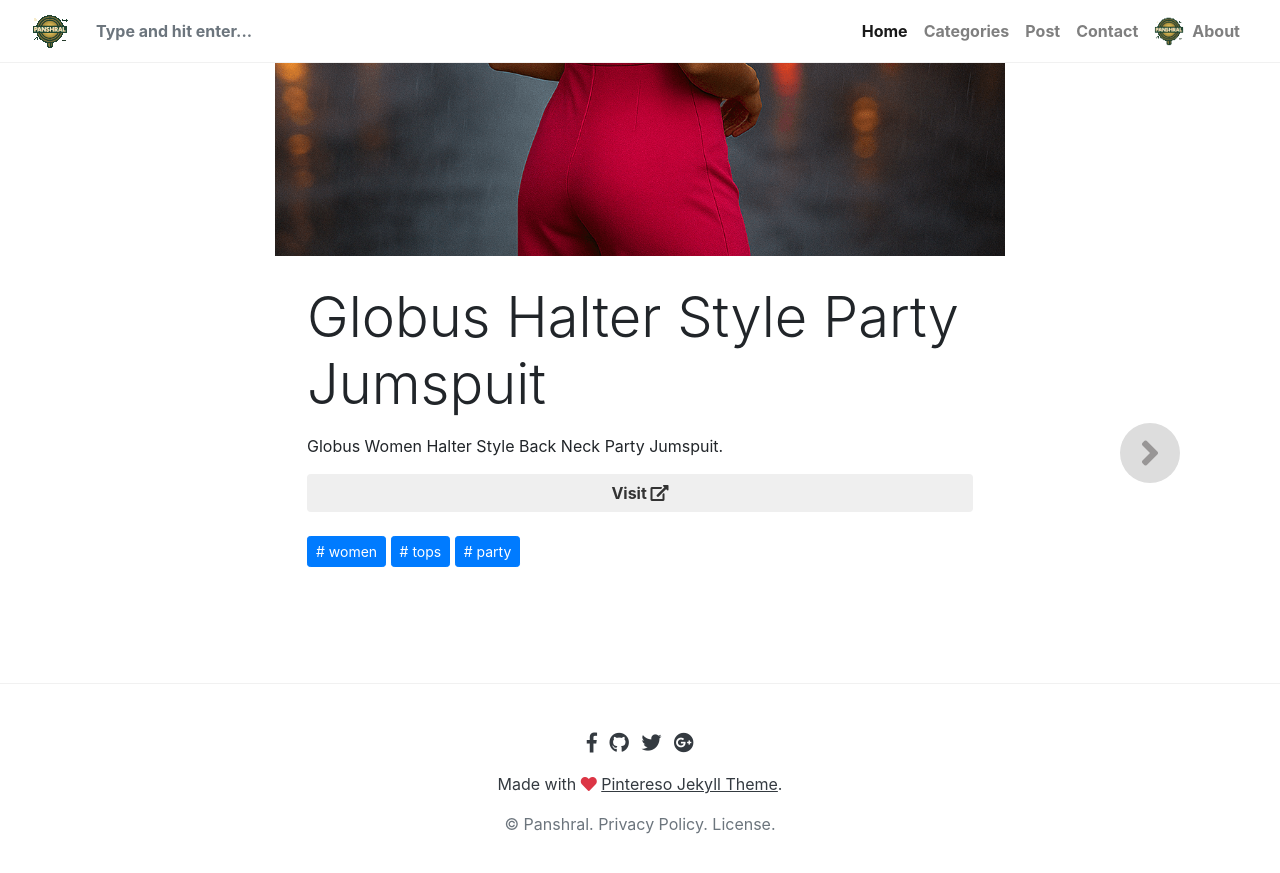
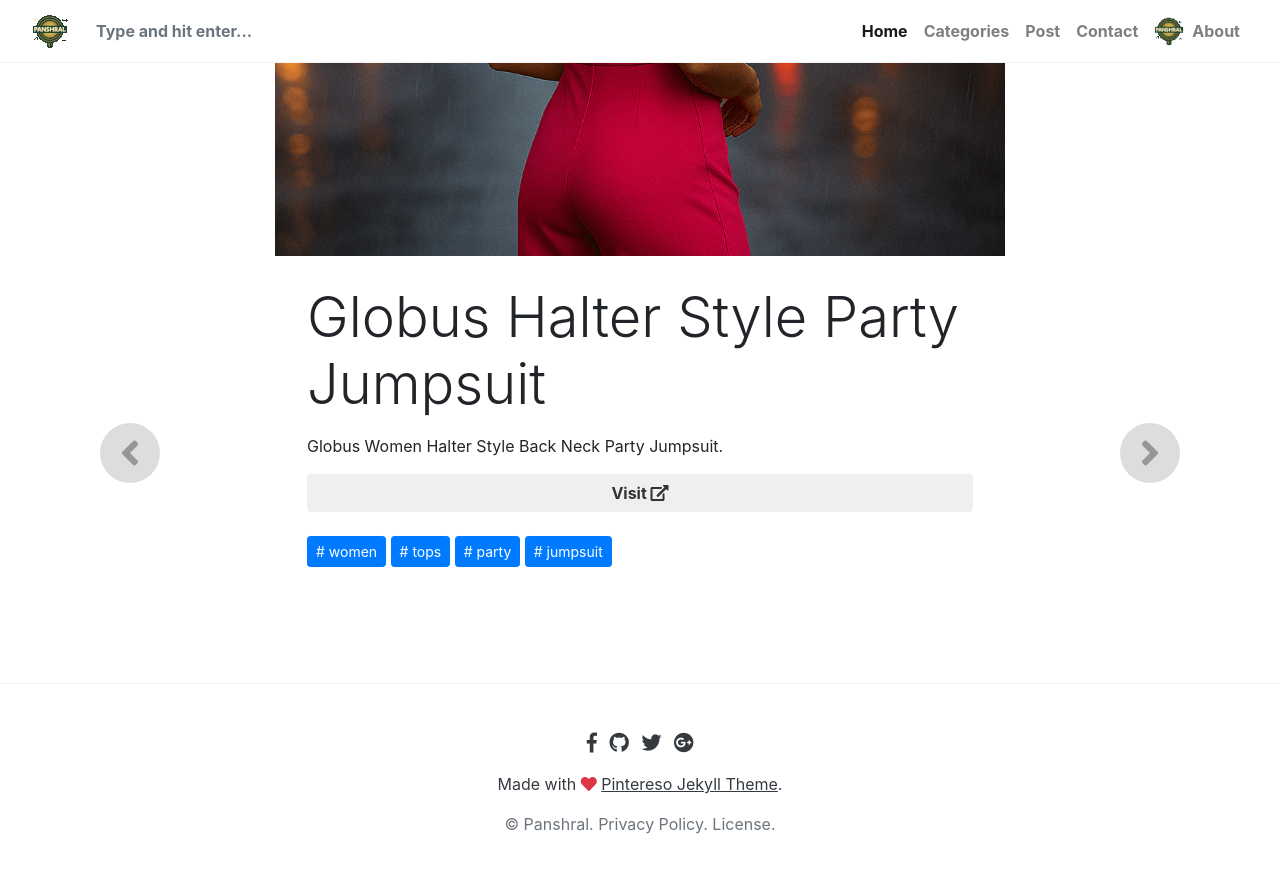
Before and after one commit to Panshral/Panshral.github.io, a Jekyll site: the page built from _posts/2025/April/2025-04-17-P1-Globus-Jumpsuit.md, in a window 1280 px wide and 900 px high, scrolled down 592 px. Shown: the top 873 px of the window. Built offline with Jekyll 4.4.1, drawn with Linux system fonts in a browser that asks for light colours; nearby versions of some CDN libraries; library files that are not in the unit come from our copies; comment, search, counter and statistics services are not loaded.

Commit message:
Updates to product listings

```diff
--- a/_posts/2025/April/2025-04-17-P1-Globus-Jumpsuit.md
+++ b/_posts/2025/April/2025-04-17-P1-Globus-Jumpsuit.md
@@ -1,8 +1,8 @@
 ---
-title:  "Globus Halter Style Party Jumspuit"
+title:  "Globus Halter Style Party Jumpsuit"
 metadate: "hide"
-categories: [ Women, Tops, Party]
+categories: [ Women, Tops, Party, Jumpsuit]
 image: "assets/images/2025/April/2025-04-17-P1.png"
 visit: "https://amzn.to/3G9ZCN3"
 ---
-Globus Women Halter Style Back Neck Party Jumspuit.
+Globus Women Halter Style Back Neck Party Jumpsuit.
```
Also changed, not shown: _posts/2025/April/2025-04-15-P1-Forever-21-Tank-Tops.md (+1 -1 lines), _posts/2025/April/2025-04-16-P1-Globus-Floral-Maxi-Dress.md (+1 -1 lines), _posts/2025/April/2025-04-16-P2-Biba-Rayon-Kurti.md (+1 -1 lines), _posts/2025/April/2025-04-17-P2-Cariedo-Clutch.md (added, +8 -0 lines), _posts/2025/April/2025-04-23-P1-OG-Floral-Playsuit.md (added, +8 -0 lines), _posts/2025/April/2025-04-23-P2-Sumavi-Floral-Cotton-Playsuit.md (added, +8 -0 lines), 3 other files.
